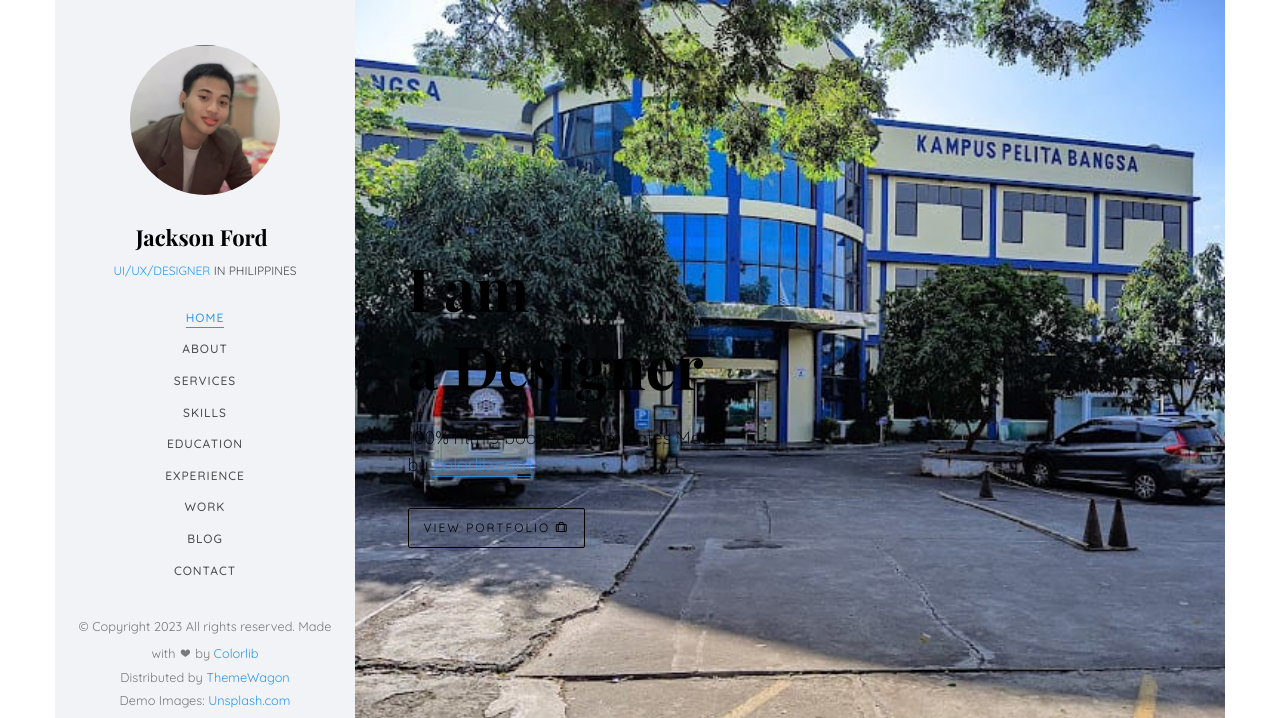
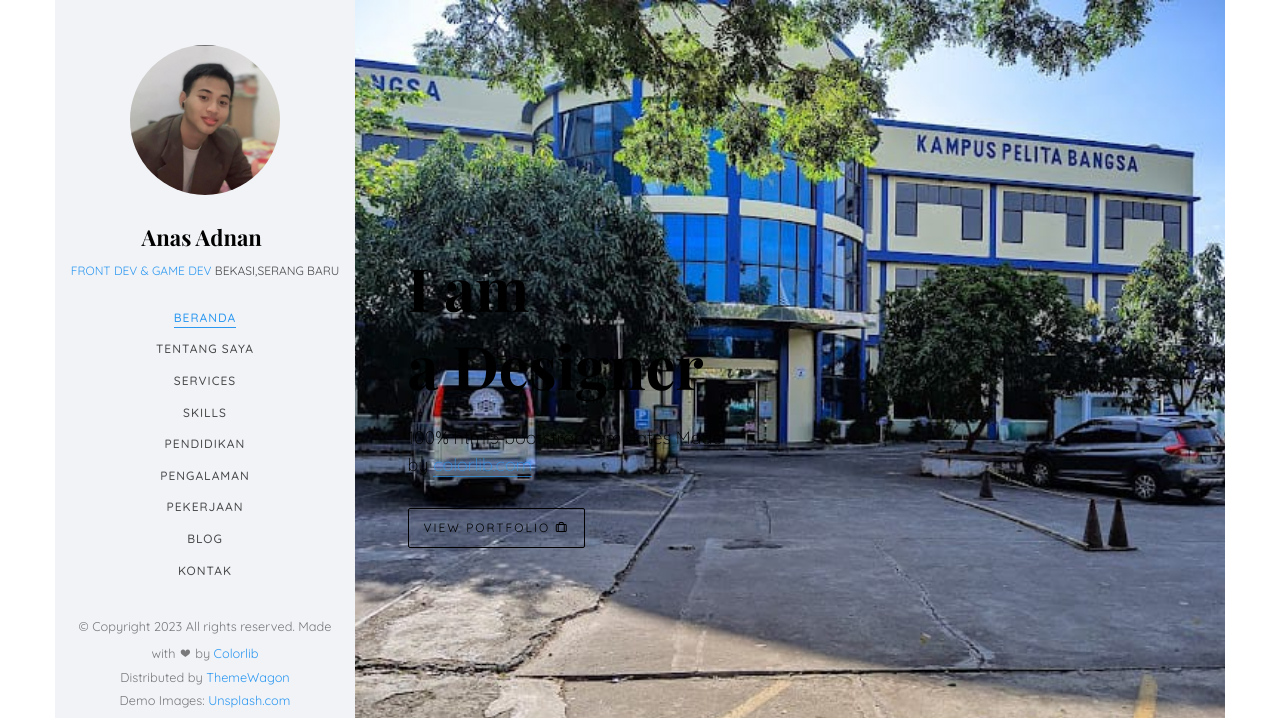
Before and after one commit to ansut31/portofolio-anasadnan, a plain HTML site: page index.html in a window 1280 px wide. Shown: the top 718 px of the page. Drawn offline with nearby package versions, Linux system fonts and the light colour scheme; files whose address does not match are found by name; a web font is replaced by a local one.

Commit message:
mengubah biodata

```diff
--- a/index.html
+++ b/index.html
@@ -3,7 +3,7 @@
 	<head>
 	<meta charset="utf-8">
 	<meta http-equiv="X-UA-Compatible" content="IE=edge">
-	<title>Jackson Template</title>
+	<title>Portofolio Anas Adnan</title>
 	<meta name="viewport" content="width=device-width, initial-scale=1">
 	<meta name="description" content="" />
 	<meta name="keywords" content="" />
@@ -57,21 +57,21 @@
 		<aside id="colorlib-aside" role="complementary" class="border js-fullheight">
 			<div class="text-center">
 				<div class="author-img" style="background-image: url(images/about.jpg);"></div>
-				<h1 id="colorlib-logo"><a href="index.html">Jackson Ford</a></h1>
-				<span class="position"><a href="#">UI/UX/Designer</a> in Philippines</span>
+				<h1 id="colorlib-logo"><a href="index.html">Anas Adnan</a></h1>
+				<span class="position"><a href="#">Front Dev & Game Dev </a> Bekasi,serang baru</span>
 			</div>
 			<nav id="colorlib-main-menu" role="navigation" class="navbar">
 				<div id="navbar" class="collapse">
 					<ul>
-						<li class="active"><a href="#" data-nav-section="home">Home</a></li>
-						<li><a href="#" data-nav-section="about">About</a></li>
+						<li class="active"><a href="#" data-nav-section="home">Beranda</a></li>
+						<li><a href="#" data-nav-section="about">Tentang Saya</a></li>
 						<li><a href="#" data-nav-section="services">Services</a></li>
 						<li><a href="#" data-nav-section="skills">Skills</a></li>
-						<li><a href="#" data-nav-section="education">Education</a></li>
-						<li><a href="#" data-nav-section="experience">Experience</a></li>
-						<li><a href="#" data-nav-section="work">Work</a></li>
+						<li><a href="#" data-nav-section="education">Pendidikan</a></li>
+						<li><a href="#" data-nav-section="experience">Pengalaman</a></li>
+						<li><a href="#" data-nav-section="work">Pekerjaan</a></li>
 						<li><a href="#" data-nav-section="blog">Blog</a></li>
-						<li><a href="#" data-nav-section="contact">Contact</a></li>
+						<li><a href="#" data-nav-section="contact">Kontak</a></li>
 					</ul>
 				</div>
 			</nav>
```
